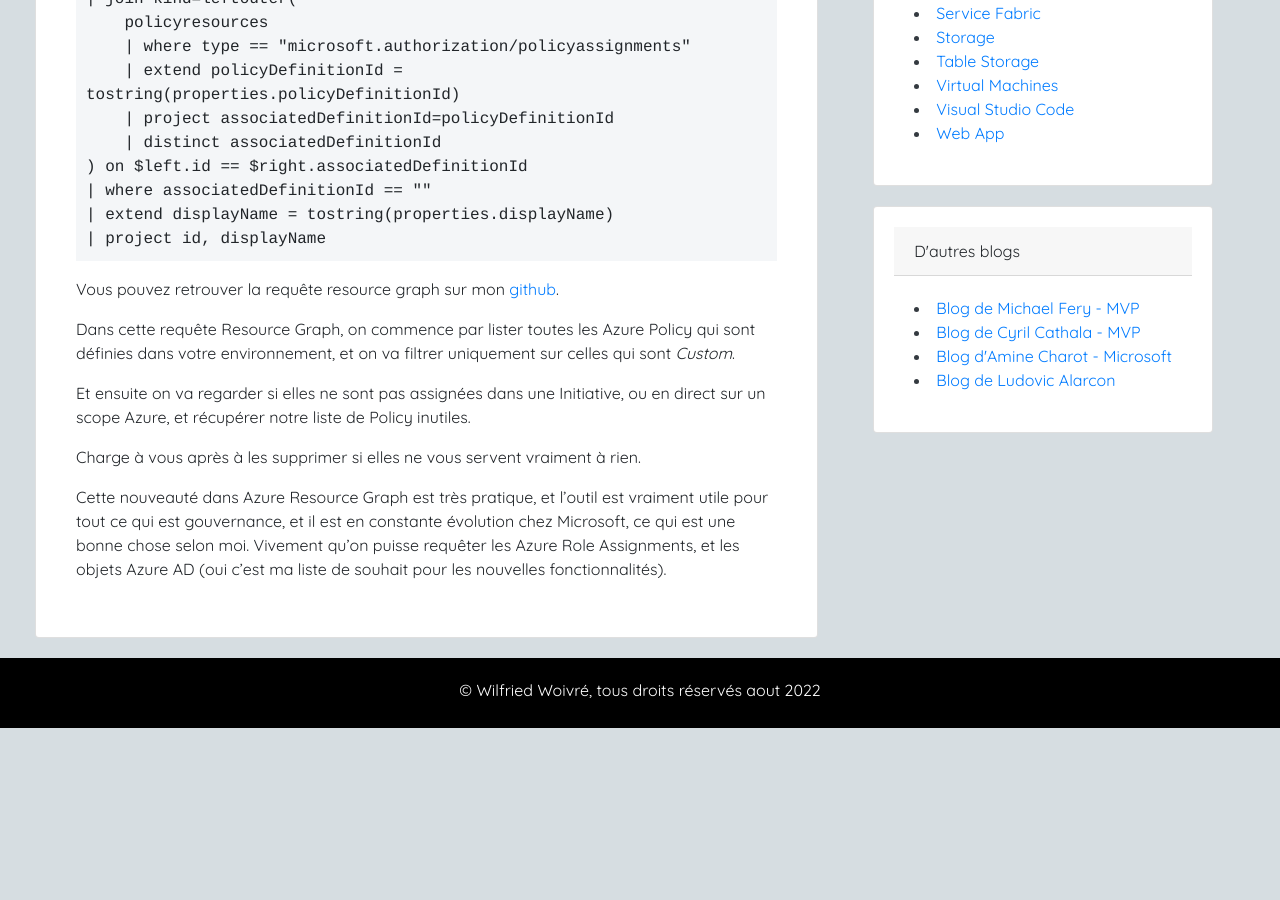
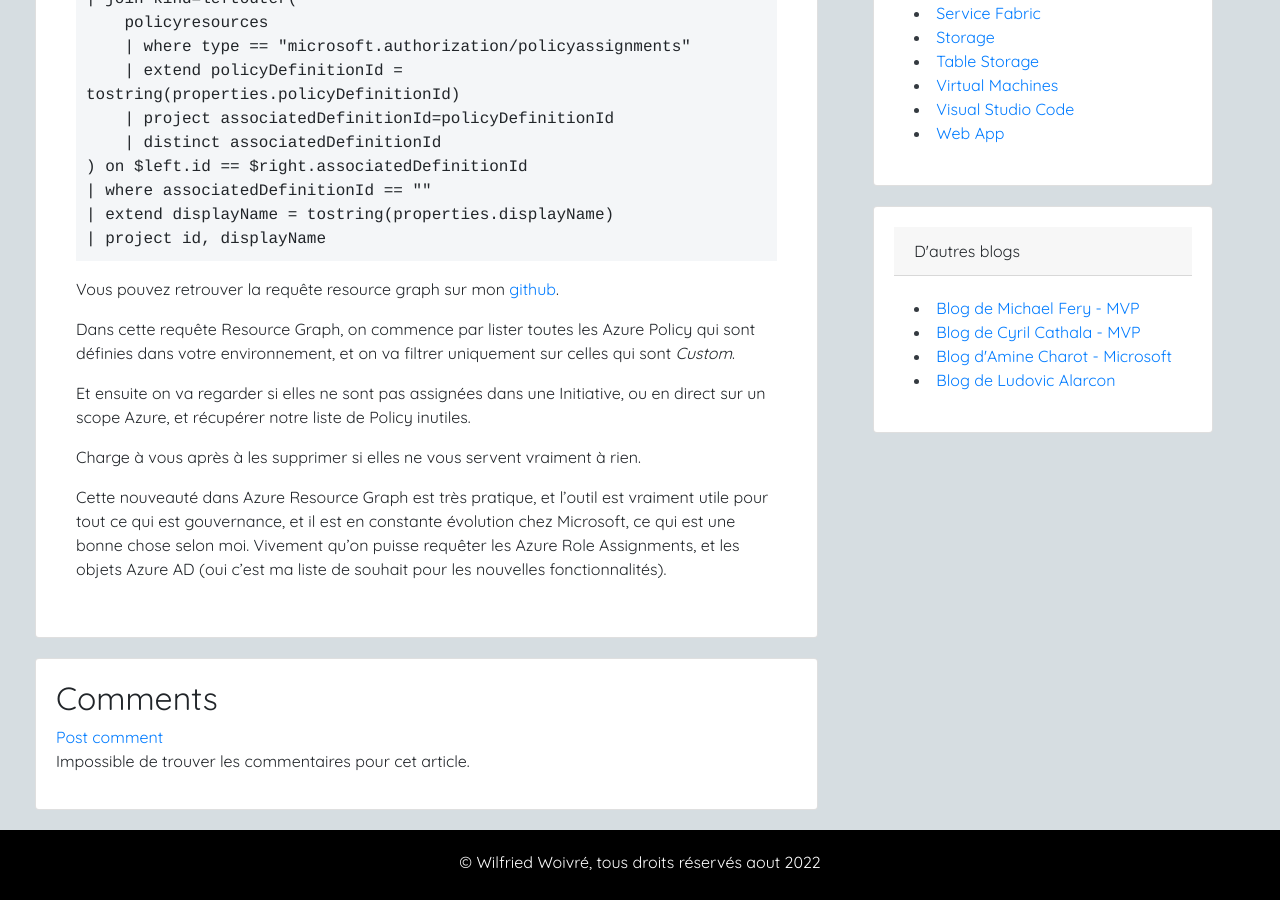
Before and after one commit to wilfriedwoivre/wilfriedwoivre.github.io, a Jekyll site: the page built from _posts/2022-08-18-trouvez-vos-azure-policies-non-utilisees.md, in a window 1280 px wide and 900 px high, scrolled down 1048 px. Built offline with Jekyll 4.4.1, drawn with Linux system fonts in a browser that asks for light colours; nearby versions of some CDN libraries; before the commit the page ends 1776 px from its top, so only the background shows below that; part of the change alters nothing that is shown.

Commit message:
Add comment id

```diff
--- a/_posts/2022-08-18-trouvez-vos-azure-policies-non-utilisees.md
+++ b/_posts/2022-08-18-trouvez-vos-azure-policies-non-utilisees.md
@@ -3,7 +3,7 @@ layout: post
 title: Trouvez vos Azure Policies non utilisées
 date: 2022-08-18
 categories: [ "Azure", "Policy" ]
-githubcommentIdtoreplace:
+comments_id: 174
 ---
 
 Créer des Azure policies est une chose très facile, cependant il peut être pratique de savoir si toutes vos Azure policies sont utilisées dans votre environnement.
```
